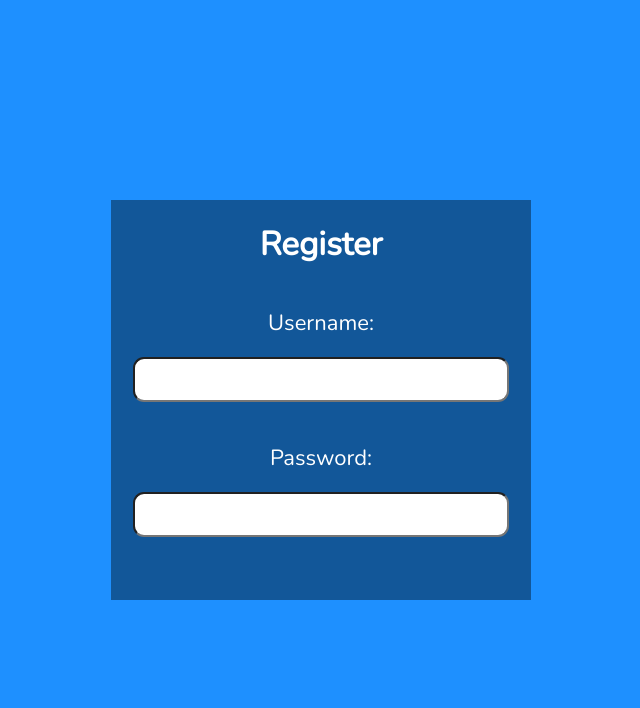
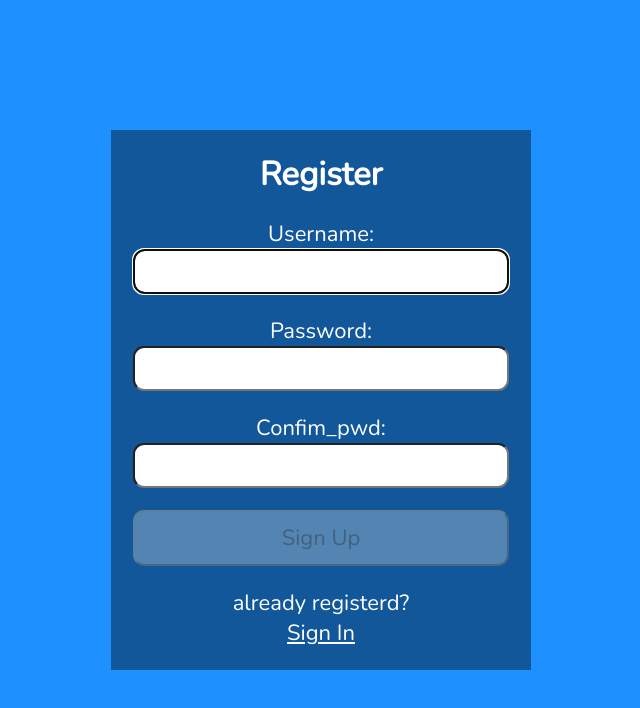
Before and after one commit to Joseph1818/Wikimedia-api-react, a React (Create React App) app: page / in a window 1280 px wide. Shown: the top 708 px of the page, without its empty margins (319-959 px from the left). Built offline with nearby package versions, Linux system fonts and the light colour scheme.

Commit message:
5th commit, submit botton and confirmation page adde d

```diff
--- a/src/register.js
+++ b/src/register.js
@@ -33,7 +33,7 @@
 
   // Setting the focus when the components load.On the username input.
   useEffect(() => {
-    // useRef.current.focus();
+    userRef.current.focus();
   }, []);
 
   // apply to the username. this is where we validate the username.
@@ -59,7 +59,43 @@
     setErrMsg("");
   }, [user, pwd, matchPwd]);
 
+  //   const handleSubmit = async (e) => {
+  //     e.preveventDefault();
+  //     const v1 = USER_REGEX.test(user);
+  //     const v2 = PWD_REGEX.test(pwd);
+  //     if (!v1 || !v2) {
+  //       setErrMsg("Invalid Entry");
+  //       return;
+  //     }
+  //     console.log(user, pwd);
+  //     setSuccess(true);
+  //   };
+
+  const handleSubmit = async (e) => {
+    e.preventDefault();
+    // if button enabled with JS hack
+    const v1 = USER_REGEX.test(user);
+    const v2 = PWD_REGEX.test(pwd);
+    if (!v1 || !v2) {
+      setErrMsg("Invalid Entry");
+      return;
+    }
+    console.log(user, pwd);
+    setSuccess(true);
+  };
+
   return (
+    // turnery statement
+    <>
+      {" "}
+      {success ? (
+        <section>
+          <h1>Sucess!</h1>
+          <p>
+            <a href="#"> Sign In</a>
+          </p>
+        </section>
+      ) : (
         <section>
           <p
             ref={errRef}
@@ -69,7 +105,8 @@
             {errMsg}
           </p>
           <h1>Register</h1>
-      <form>
+
+          <form onSubmit={handleSubmit}>
             <label htmlFor="username">
               Username:
               <span className={validName ? "valid" : "hide"}>
@@ -122,7 +159,8 @@
               aria-invalid={validPwd ? "false" : "true"}
               aria-describedby="pwdnote"
               onFocus={() => setPwdFocus(true)}
-          onBlur={() => setPwdFocus(false)}s
+              onBlur={() => setPwdFocus(false)}
+              s
             ></input>
             <p
               id="pwdnote"
@@ -140,8 +178,55 @@
               <span arial-label="hashtag">#</span>
               <span aria-label="dollar sign">$</span>
             </p>
+
+            <label htmlFor="confirm_pwd">
+              Confim_pwd:
+              <span className={validMatch && matchPwd ? "valid" : "hide"}>
+                <FontAwesomeIcon icon={faCheck} />
+              </span>
+              <span className={validMatch || !matchPwd ? "hide" : "invalid"}>
+                <FontAwesomeIcon icon={faTimes} />
+              </span>
+            </label>
+
+            <input
+              type="password"
+              id="confirm_pwd"
+              onChange={(e) => setMacthPwd(e.target.value)}
+              required
+              aria-invalid={validMatch ? "false" : "true"}
+              aria-describedby="confimnote"
+              onFocus={() => setMatchFocus(true)}
+              onBlur={() => setMatchFocus(false)}
+              s
+            ></input>
+            <p
+              id="confirmnote"
+              className={
+                matchFocus && !validMatch ? "instructions" : "offscreen"
+              }
+            >
+              <FontAwesomeIcon icon={faInfoCircle} />
+              Must Match the first password input field.
+            </p>
+
+            <button
+              disabled={!validName || !validPwd || !validMatch ? true : false}
+            >
+              {" "}
+              Sign Up
+            </button>
           </form>
+          <p>
+            already registerd? <br />
+            <span className="line">
+              {/* Pass rooter link here */}
+              <a href="#"> Sign In</a>
+            </span>
+          </p>
         </section>
+      )}{" "}
+    </>
   );
 };
 
```
Lines whose indentation alone changed are shown as unchanged.
